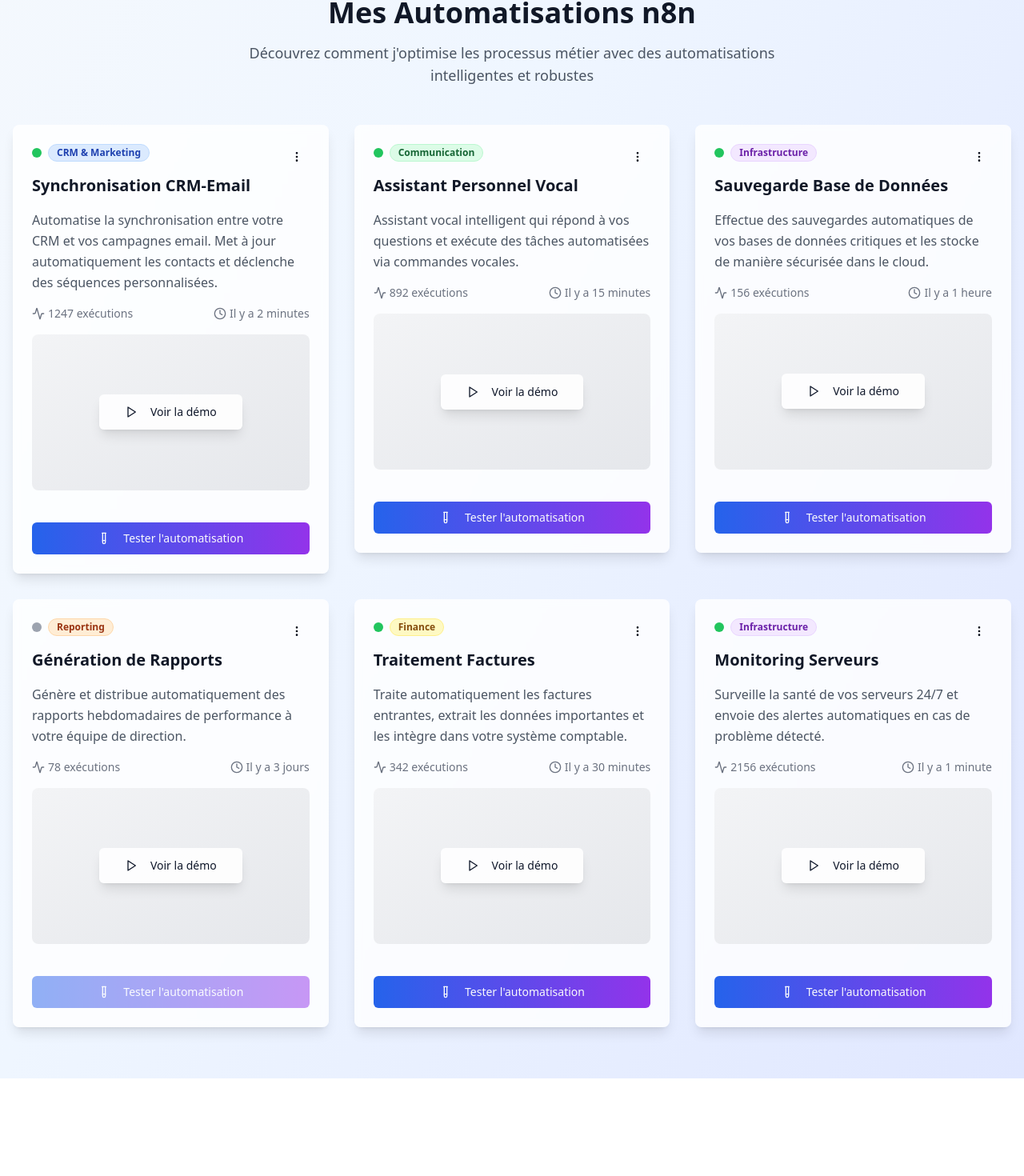
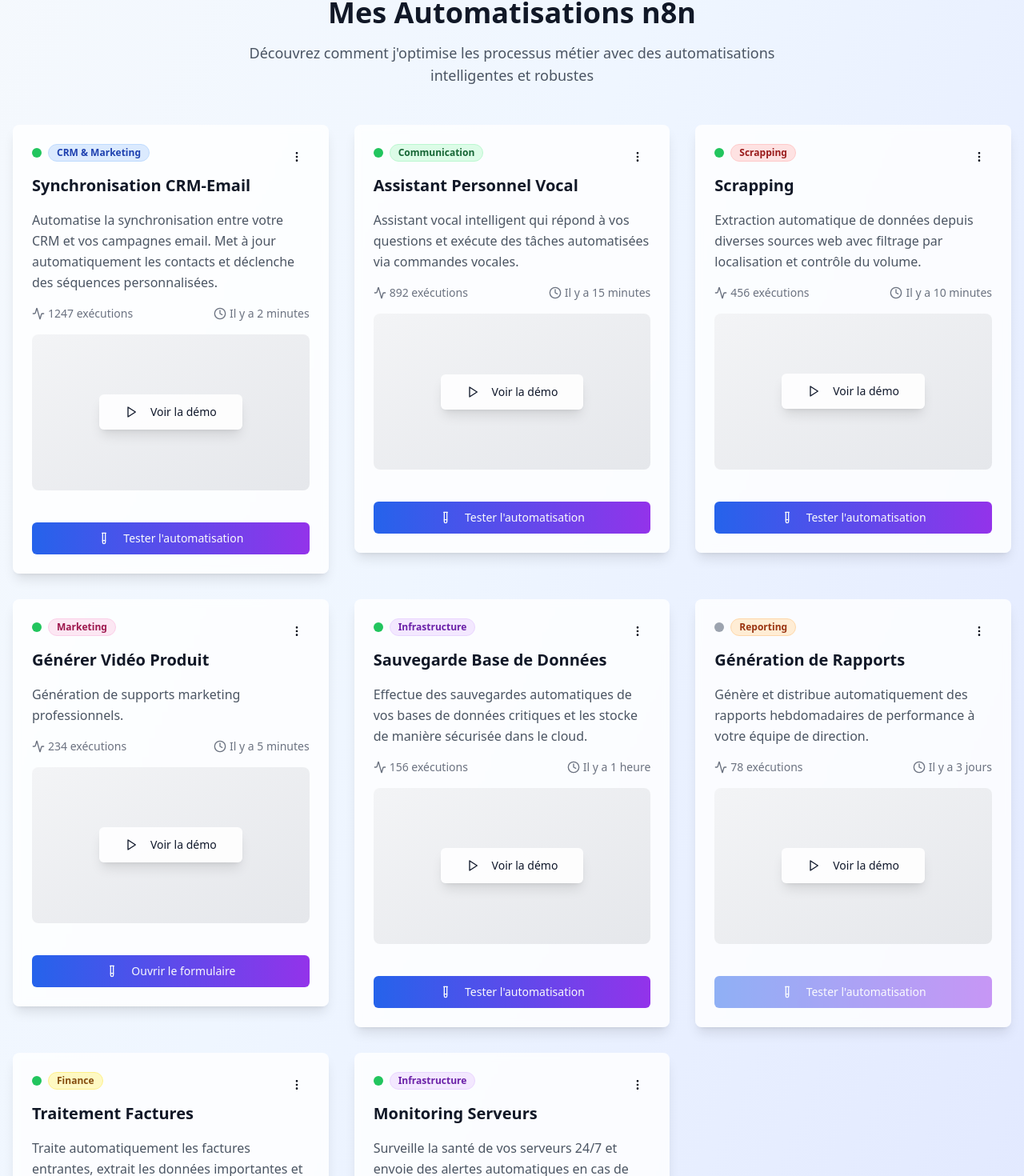
Before and after one commit to emdiakhate/n8n-automation-showcase, a React (Vite) app: page / in a window 1280 px wide. Shown: the part 1092-2562 px from the top of the page at 80% size. Before the commit the page ends 2440 px from the top, so only its background shows below. Built offline with nearby package versions, Linux system fonts and the light colour scheme.

Commit message:
Add Scrapping and Video generation cards
Implement new cards with form and video display, including webhook and form integrations.

```diff
--- a/src/components/AutomationCard.tsx
+++ b/src/components/AutomationCard.tsx
@@ -1,3 +1,4 @@
+
 import { Button } from "@/components/ui/button";
 import { Badge } from "@/components/ui/badge";
 import { Card, CardContent, CardFooter, CardHeader } from "@/components/ui/card";
@@ -6,6 +7,7 @@ import { useToast } from "@/hooks/use-toast";
 import { Play, MoreVertical, Activity, Clock, TestTube } from "lucide-react";
 import { useState } from "react";
 import { WebhookResponse } from "./WebhookResponse";
+import { ScrappingForm } from "./ScrappingForm";
 
 interface Automation {
   id: number;
@@ -14,9 +16,11 @@ interface Automation {
   category: string;
   videoUrl: string;
   webhookUrl?: string;
+  formUrl?: string;
   isActive: boolean;
   executionCount: number;
   lastExecution: string;
+  formType?: 'scrapping' | 'video';
 }
 
 interface AutomationCardProps {
@@ -28,10 +32,23 @@ export const AutomationCard = ({ automation }: AutomationCardProps) => {
   const [webhookResponse, setWebhookResponse] = useState<any>(null);
   const [responseTimestamp, setResponseTimestamp] = useState<string>("");
   const [isResponseDialogOpen, setIsResponseDialogOpen] = useState(false);
+  const [isFormDialogOpen, setIsFormDialogOpen] = useState(false);
   const { toast } = useToast();
 
-  const handleTest = async () => {
-    if (!automation.webhookUrl) {
+  const handleTest = async (formData?: any) => {
+    if (automation.formType === 'scrapping' && !formData) {
+      setIsFormDialogOpen(true);
+      return;
+    }
+
+    if (automation.formType === 'video') {
+      if (automation.formUrl) {
+        window.open(automation.formUrl, '_blank');
+        return;
+      }
+    }
+
+    if (!automation.webhookUrl && !automation.formType) {
       // Comportement par défaut pour les automatisations sans webhook
       setIsTestRunning(true);
       console.log(`Testing automation: ${automation.title}`);
@@ -62,17 +79,20 @@ export const AutomationCard = ({ automation }: AutomationCardProps) => {
     });
 
     try {
-      const response = await fetch(automation.webhookUrl, {
+      const requestBody = {
+        timestamp: new Date().toISOString(),
+        triggered_from: window.location.origin,
+        automation_id: automation.id,
+        automation_title: automation.title,
+        ...formData
+      };
+
+      const response = await fetch(automation.webhookUrl!, {
         method: "POST",
         headers: {
           "Content-Type": "application/json",
         },
-        body: JSON.stringify({
-          timestamp: new Date().toISOString(),
-          triggered_from: window.location.origin,
-          automation_id: automation.id,
-          automation_title: automation.title
-        }),
+        body: JSON.stringify(requestBody),
       });
 
       if (response.ok) {
@@ -80,6 +100,7 @@ export const AutomationCard = ({ automation }: AutomationCardProps) => {
         setWebhookResponse(data);
         setResponseTimestamp(new Date().toLocaleString('fr-FR'));
         setIsResponseDialogOpen(true);
+        setIsFormDialogOpen(false);
 
         toast({
           title: "Webhook exécuté avec succès !",
@@ -100,6 +121,7 @@ export const AutomationCard = ({ automation }: AutomationCardProps) => {
       setWebhookResponse(errorResponse);
       setResponseTimestamp(new Date().toLocaleString('fr-FR'));
       setIsResponseDialogOpen(true);
+      setIsFormDialogOpen(false);
 
       toast({
         title: "Erreur lors de l'appel du webhook",
@@ -117,9 +139,18 @@ export const AutomationCard = ({ automation }: AutomationCardProps) => {
       "Communication": "bg-green-100 text-green-800 border-green-200",
       "Infrastructure": "bg-purple-100 text-purple-800 border-purple-200",
       "Reporting": "bg-orange-100 text-orange-800 border-orange-200",
-      "Finance": "bg-yellow-100 text-yellow-800 border-yellow-200"
+      "Finance": "bg-yellow-100 text-yellow-800 border-yellow-200",
+      "Scrapping": "bg-red-100 text-red-800 border-red-200",
+      "Marketing": "bg-pink-100 text-pink-800 border-pink-200"
     };
     return colors[category as keyof typeof colors] || "bg-gray-100 text-gray-800 border-gray-200";
+  };
+
+  const getButtonText = () => {
+    if (automation.formType === 'video') {
+      return "Ouvrir le formulaire";
+    }
+    return "Tester l'automatisation";
   };
 
   return (
@@ -192,7 +223,7 @@ export const AutomationCard = ({ automation }: AutomationCardProps) => {
 
         <CardFooter>
           <Button
-            onClick={handleTest}
+            onClick={() => handleTest()}
             disabled={isTestRunning || !automation.isActive}
             className="w-full bg-gradient-to-r from-blue-600 to-purple-600 hover:from-blue-700 hover:to-purple-700 disabled:opacity-50"
           >
@@ -204,12 +235,27 @@ export const AutomationCard = ({ automation }: AutomationCardProps) => {
             ) : (
               <>
                 <TestTube className="w-4 h-4 mr-2" />
-                Tester l'automatisation
+                {getButtonText()}
               </>
             )}
           </Button>
         </CardFooter>
       </Card>
+
+      {/* Dialog pour le formulaire de scrapping */}
+      {automation.formType === 'scrapping' && (
+        <Dialog open={isFormDialogOpen} onOpenChange={setIsFormDialogOpen}>
+          <DialogContent className="max-w-md">
+            <DialogHeader>
+              <DialogTitle>Configuration Scrapping</DialogTitle>
+            </DialogHeader>
+            <ScrappingForm
+              onSubmit={handleTest}
+              isLoading={isTestRunning}
+            />
+          </DialogContent>
+        </Dialog>
+      )}
 
       {/* Dialog pour afficher la réponse du webhook */}
       <Dialog open={isResponseDialogOpen} onOpenChange={setIsResponseDialogOpen}>
--- /dev/null
+++ b/src/components/ScrappingForm.tsx
@@ -0,0 +1,93 @@
+
+import { useState } from "react";
+import { Button } from "@/components/ui/button";
+import { Input } from "@/components/ui/input";
+import { Label } from "@/components/ui/label";
+import { useToast } from "@/hooks/use-toast";
+import { Search } from "lucide-react";
+
+interface ScrappingFormProps {
+  onSubmit: (data: { recherche: string; localisation: string; nombreMax: number }) => void;
+  isLoading: boolean;
+}
+
+export const ScrappingForm = ({ onSubmit, isLoading }: ScrappingFormProps) => {
+  const [recherche, setRecherche] = useState("");
+  const [localisation, setLocalisation] = useState("");
+  const [nombreMax, setNombreMax] = useState(10);
+  const { toast } = useToast();
+
+  const handleSubmit = (e: React.FormEvent) => {
+    e.preventDefault();
+
+    if (!recherche.trim() || !localisation.trim()) {
+      toast({
+        title: "Erreur",
+        description: "Veuillez remplir tous les champs requis.",
+        variant: "destructive",
+      });
+      return;
+    }
+
+    onSubmit({ recherche, localisation, nombreMax });
+  };
+
+  return (
+    <form onSubmit={handleSubmit} className="space-y-6">
+      <div className="space-y-2">
+        <Label htmlFor="recherche">Recherche *</Label>
+        <Input
+          id="recherche"
+          type="text"
+          value={recherche}
+          onChange={(e) => setRecherche(e.target.value)}
+          placeholder="Ex: restaurants italiens"
+          disabled={isLoading}
+        />
+      </div>
+
+      <div className="space-y-2">
+        <Label htmlFor="localisation">Localisation *</Label>
+        <Input
+          id="localisation"
+          type="text"
+          value={localisation}
+          onChange={(e) => setLocalisation(e.target.value)}
+          placeholder="Ex: Paris, France"
+          disabled={isLoading}
+        />
+      </div>
+
+      <div className="space-y-2">
+        <Label htmlFor="nombreMax">Nombre maximum de résultats</Label>
+        <Input
+          id="nombreMax"
+          type="number"
+          min="1"
+          max="100"
+          value={nombreMax}
+          onChange={(e) => setNombreMax(parseInt(e.target.value) || 10)}
+          disabled={isLoading}
+        />
+      </div>
+
+      <Button
+        type="submit"
+        disabled={isLoading}
+        className="w-full bg-gradient-to-r from-blue-600 to-purple-600 hover:from-blue-700 hover:to-purple-700"
+      >
+        {isLoading ? (
+          <>
+            <div className="w-4 h-4 border-2 border-white border-t-transparent rounded-full animate-spin mr-2"></div>
+            Scrapping en cours...
+          </>
+        ) : (
+          <>
+            <Search className="w-4 h-4 mr-2" />
+            Lancer le scrapping
+          </>
+        )}
+      </Button>
+    </form>
+  );
+};
--- a/src/pages/Index.tsx
+++ b/src/pages/Index.tsx
@@ -1,3 +1,4 @@
+
 import { AutomationCard } from "@/components/AutomationCard";
 import { Header } from "@/components/Header";
 import { Hero } from "@/components/Hero";
@@ -28,40 +29,64 @@ const automations = [
   },
   {
     id: 3,
+    title: "Scrapping",
+    description: "Extraction automatique de données depuis diverses sources web avec filtrage par localisation et contrôle du volume.",
+    category: "Scrapping",
+    videoUrl: "https://example.com/demo-video-3.mp4",
+    webhookUrl: "https://n8n.srv837294.hstgr.cloud/webhook/scrapping",
+    isActive: true,
+    executionCount: 456,
+    lastExecution: "Il y a 10 minutes",
+    formType: "scrapping"
+  },
+  {
+    id: 4,
+    title: "Générer Vidéo Produit",
+    description: "Génération de supports marketing professionnels.",
+    category: "Marketing",
+    videoUrl: "https://example.com/demo-video-4.mp4",
+    formUrl: "https://n8n.srv837294.hstgr.cloud/form/edbfac47-9880-4c19-b8b7-249d2f03727c",
+    isActive: true,
+    executionCount: 234,
+    lastExecution: "Il y a 5 minutes",
+    formType: "video"
+  },
+  {
+    id: 5,
     title: "Sauvegarde Base de Données",
     description: "Effectue des sauvegardes automatiques de vos bases de données critiques et les stocke de manière sécurisée dans le cloud.",
     category: "Infrastructure",
-    videoUrl: "https://example.com/demo-video-3.mp4",
+    videoUrl: "https://example.com/demo-video-5.mp4",
     isActive: true,
     executionCount: 156,
     lastExecution: "Il y a 1 heure"
   },
   {
-    id: 4,
+    id: 6,
     title: "Génération de Rapports",
     description: "Génère et distribue automatiquement des rapports hebdomadaires de performance à votre équipe de direction.",
     category: "Reporting",
-    videoUrl: "https://example.com/demo-video-4.mp4",
+    videoUrl: "https://example.com/demo-video-6.mp4",
     isActive: false,
     executionCount: 78,
     lastExecution: "Il y a 3 jours"
   },
   {
-    id: 5,
+    id: 7,
     title: "Traitement Factures",
     description: "Traite automatiquement les factures entrantes, extrait les données importantes et les intègre dans votre système comptable.",
     category: "Finance",
-    videoUrl: "https://example.com/demo-video-5.mp4",
+    videoUrl: "https://example.com/demo-video-7.mp4",
     isActive: true,
     executionCount: 342,
     lastExecution: "Il y a 30 minutes"
   },
   {
-    id: 6,
+    id: 8,
     title: "Monitoring Serveurs",
     description: "Surveille la santé de vos serveurs 24/7 et envoie des alertes automatiques en cas de problème détecté.",
     category: "Infrastructure",
-    videoUrl: "https://example.com/demo-video-6.mp4",
+    videoUrl: "https://example.com/demo-video-8.mp4",
     isActive: true,
     executionCount: 2156,
     lastExecution: "Il y a 1 minute"
```
